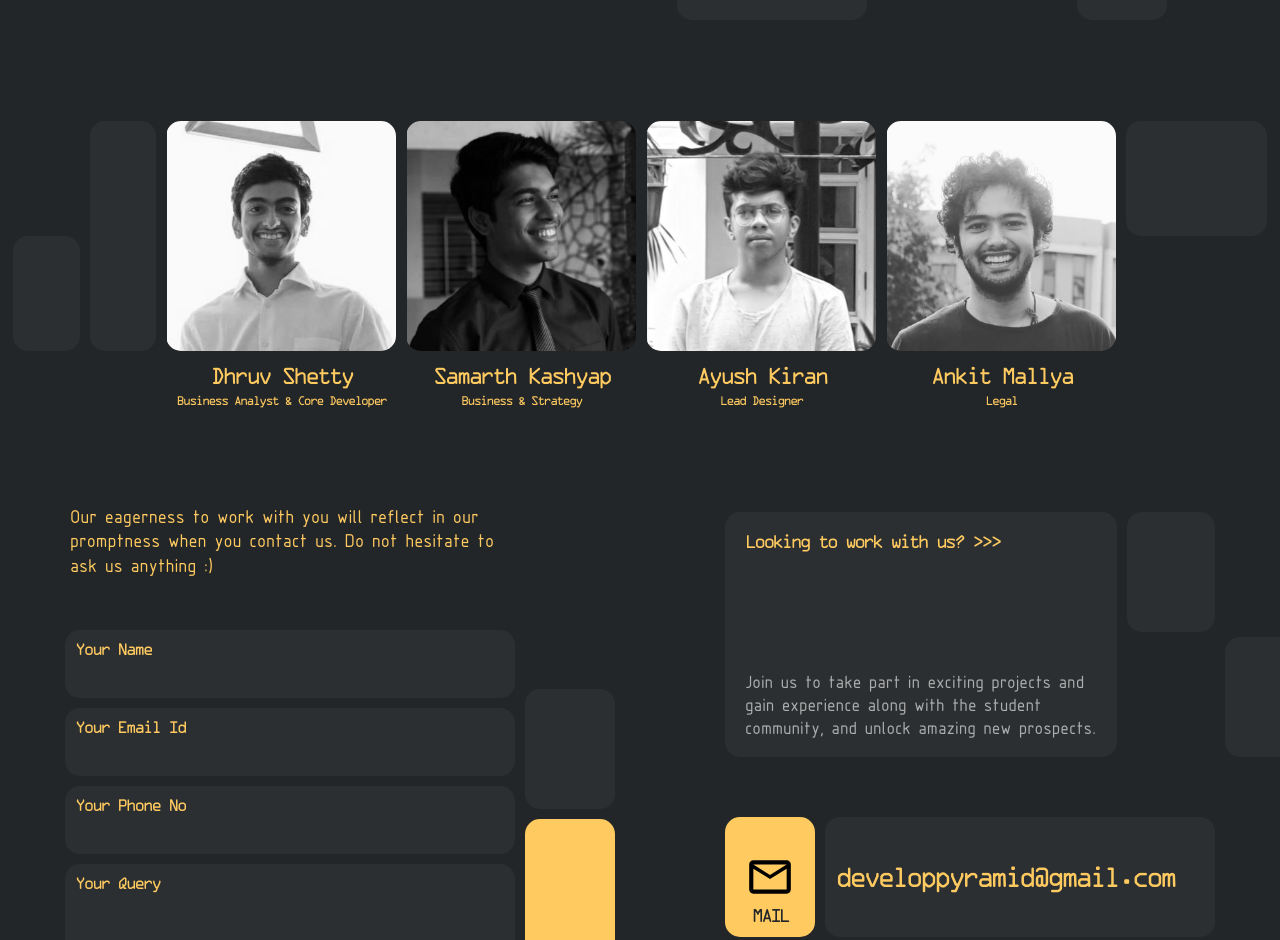
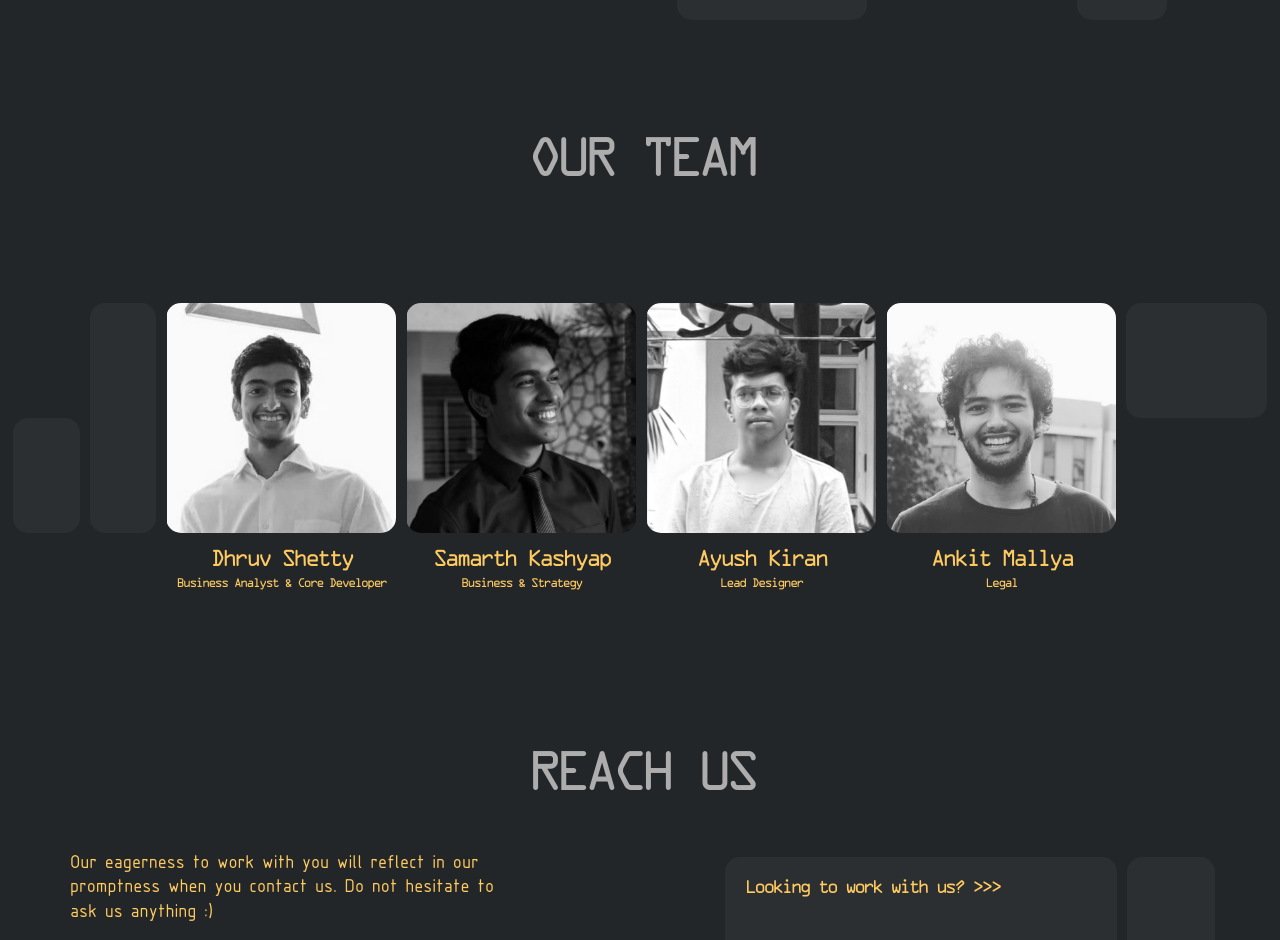
Before and after one commit to PyramidDevelopers/react-trainee, a React (Create React App) app: page / in a window 1280 px wide. Shown: the part 1860-2800 px from the top of the page. Built offline with nearby package versions, Linux system fonts and the light colour scheme.

Commit message:
Modified the components

```diff
--- a/src/components/footer/Footer.css
+++ b/src/components/footer/Footer.css
@@ -27,6 +27,9 @@
     margin-right: 30px;
     margin-left: 110px;
     background-color: #222629;
+    border: none;
+    cursor: pointer;
+    outline: none;
 }
 
 .footer-about-us-container {
@@ -85,12 +88,19 @@
 }
 
 .footer-logo {
-    margin: 20px 20px 120px;
+    margin-top: 20px;
+    margin-bottom: 120px;
+    margin-left: 15px;
     width: 50px;
     height: 70px;
-    vertical-align: middle;
 }
 
 .footer-icon {
     margin: 10px 7.5px 10px;
 }
+
+a, a:hover, a:focus, a:active {
+    text-decoration: none;
+    color: inherit;
+    cursor: pointer;
+}
--- /dev/null
+++ b/src/components/heading/Heading.css
@@ -0,0 +1,15 @@
+@font-face {
+    font-family: OCRAExtended;
+    src: url('../../fonts/OCRAEXT.TTF');
+}
+
+.heading-text {
+    margin-top: 100px;
+    margin-bottom: 20px;
+    font-family: OCRAExtended;
+    font-size: 60px;
+    line-height: 1.04;
+    letter-spacing: -8px;
+    text-align: center;
+    color: #adadad;
+}
--- /dev/null
+++ b/src/components/heading/Heading.js
@@ -0,0 +1,10 @@
+import React from 'react'
+import './Heading.css'
+
+export const Heading = (props) => {
+    return (
+        <div>
+            <div className="heading-text">{props.heading}</div>
+        </div>
+    )
+}
--- a/src/components/our team/OurTeam.js
+++ b/src/components/our team/OurTeam.js
@@ -1,10 +1,11 @@
 import React from 'react'
 import './OurTeam.css'
-import {TeamMember} from './TeamMember'
+import { TeamMember } from './TeamMember'
 import DhruvImg from '../../assets/dhruv-shetty.png'
 import SamarthImg from '../../assets/samarth-kashyap.png'
 import AyushImg from '../../assets/ayush-kiran.png'
 import AnkitImg from '../../assets/ankit-mallya.png'
+import { Heading } from '../heading/Heading'
 
 export const OurTeam = () => {
   let teamMembersData = [
@@ -14,13 +15,16 @@ export const OurTeam = () => {
     { name: "Ankit Mallya", designation: "Legal", image: AnkitImg }
   ]
   return (
-    <div className="team-container">
-      <div className = "rect-left-small" />
-      <div className = "rect-left-big" />
-      {teamMembersData.map((memberData) => {
-        return <TeamMember memberData = {memberData} />
-      })}
-      <div className = "rect-right" />
+    <div id="team">
+      <Heading heading="OUR TEAM" />
+      <div className="team-container">
+        <div className="rect-left-small" />
+        <div className="rect-left-big" />
+        {teamMembersData.map((memberData) => {
+          return <TeamMember memberData={memberData} />
+        })}
+        <div className="rect-right" />
+      </div>
     </div>
   )
 }
--- a/src/components/reach us/ReachUs.css
+++ b/src/components/reach us/ReachUs.css
@@ -125,12 +125,15 @@
     margin: 5px;
 }
 
-.reach-us-vertical-big-rect {
+.reach-us-submit-btn {
     width: 90px;
     height: 250px;
     border-radius: 15px;
     background-color: #ffca60;
     margin: 5px;
+    outline: none;
+    border: none;
+    cursor: pointer;
 }
 
 .reach-us-rect-text {
@@ -195,3 +198,8 @@
     text-align: left;
     color: #ffca60;
 }
+
+a, a:hover, a:focus, a:active {
+    text-decoration: none;
+    color: inherit;
+}
--- a/src/components/reach us/ReachUs.js
+++ b/src/components/reach us/ReachUs.js
@@ -3,6 +3,7 @@ import KeyboardReturnIcon from '@material-ui/icons/KeyboardReturn';
 import MailOutlineIcon from '@material-ui/icons/MailOutline';
 import PhoneOutlinedIcon from '@material-ui/icons/PhoneOutlined';
 import { fontSize } from '@material-ui/system'
+import { Heading } from '../heading/Heading'
 import './ReachUs.css'
 
 export const ReachUs = () => {
@@ -12,6 +13,8 @@ export const ReachUs = () => {
     let reachUsPhone = "9845309776";
 
     return (
+        <div id="reach">
+            <Heading heading="REACH US" />
             <div className="reach-us-section">
                 <div className="form-container">
                     <div className="reach-us-message">{message}</div>
@@ -35,14 +38,18 @@ export const ReachUs = () => {
                 <div className="form-submit-container">
                     <div className="reach-us-vertical-rect" />
                     <div className="reach-us-vertical-big-rect">
+                        <button type="submit" className="reach-us-submit-btn">
                             <KeyboardReturnIcon style={{ fontSize: 50 }} className="arrow-icon" />
                             <p className="reach-us-rect-text">SUBMIT</p>
+                        </button>
                     </div>
                 </div>
                 <div className="reach-us-right-container">
                     <div className="reach-us-right-upper">
                         <div className="looking-to-work-container">
+                            <a href="https://docs.google.com/forms/d/e/1FAIpQLSc4oE1Hlg9-EBe4OhM_-fkri0RjVlCE-3sL33FJ2_6v8guKTg/viewform">
                                 <p className="work-with-us-ques">Looking to work with us? >>></p>
+                            </a>
                             <div className="work-with-us-message">{joinUsText}</div>
                         </div>
                         <div className="reach-us-vertical-rect" />
@@ -71,5 +78,6 @@ export const ReachUs = () => {
                     <div className="reach-us-vertical-rect" />
                 </div>
             </div>
+        </div>
     )
 }
--- a/src/components/what/What.js
+++ b/src/components/what/What.js
@@ -11,7 +11,7 @@ export const What = () => {
     let paragraph2 = "We use Flutter for our front end which is the latest framework by Google and Firebase for our backend which is one of the world's leading Backend services used by companies like Alibaba, Accenture and Twitch."
 
     return (
-        <div className = "what-section">
+        <div className = "what-section" id = "what">
             <div className="what-left-section">
                 <div className="what-left-top">
                     <div className="left-top-first-section">
--- a/src/components/who/Who.css
+++ b/src/components/who/Who.css
@@ -71,3 +71,8 @@
 .logo {
     margin: 30px 20px 30px;
 }
+
+a, a:hover, a:focus, a:active {
+    text-decoration: none;
+    color: inherit;
+}
--- a/src/components/who/Who.js
+++ b/src/components/who/Who.js
@@ -15,27 +15,33 @@ export const Who = () => {
     let paragraph2 = "We may still be in college but we bring a vast skillset to the table. We have made comprehensive and quality digital products for numerous clients."
 
     return (
-        <div className="who-section">
-            <InfoText question = {question} paragraph1 = {paragraph1} paragraph2 = {paragraph2} />
+        <div className="who-section" id = "who">
+            <InfoText question={question} paragraph1={paragraph1} paragraph2={paragraph2} />
             <div className="vertical-rect" />
             <div className="upper-lower-image-container">
-                <img src = {upperImg} alt = "" className = "upper-lower-image" />
-                <img src = {lowerImg} alt = "" className = "upper-lower-image" />
+                <img src={upperImg} alt="" className="upper-lower-image" />
+                <img src={lowerImg} alt="" className="upper-lower-image" />
             </div>
             <div className="logos-image-container">
                 <div className="logos-container">
                     <div className="logo-rect">
-                        <LinkedInIcon style= {{fontSize : 50}} className = "logo" />
+                        <a href="https://www.linkedin.com/company/pyramid-developers/" target = "_blank" rel = "noreferrer">
+                            <LinkedInIcon style={{ fontSize: 50 }} className="logo" />
+                        </a>
                     </div>
                     <div className="logo-rect">
-                        <InstagramIcon style= {{fontSize : 50}} className = "logo" />
+                        <a href="https://www.instagram.com/pyramid_developers/" target = "_blank" rel = "noreferrer">
+                            <InstagramIcon style={{ fontSize: 50 }} className="logo" />
+                        </a>
                     </div>
                     <div className="logo-rect">
-                        <FacebookIcon style= {{fontSize : 50}} className = "logo" />
+                        <a href="https://www.facebook.com/PyramidDeveloper" target = "_blank" rel = "noreferrer">
+                            <FacebookIcon style={{ fontSize: 50 }} className="logo" />
+                        </a>
                     </div>
                 </div>
                 <div className="right-image-container">
-                    <img src = {rightImg} alt = "" className = "right-image" />
+                    <img src={rightImg} alt="" className="right-image" />
                     <div className="vertical-rect" />
                 </div>
                 <div className="lower-rect" />
--- a/src/components/why/Why.js
+++ b/src/components/why/Why.js
@@ -10,7 +10,7 @@ export const Why = () => {
     let paragraph2 = "If you partner with Pyramid, We will ensure that you receive an end product that exceeds expectations. We follow Agile Development practices to ensure we fulfil our promises."
 
     return (
-        <div className="why-section">
+        <div className="why-section" id = "why">
             <InfoText question={question} paragraph1={paragraph1} paragraph2={paragraph2} />
             <div className="why-left-image-container">
                 <img src={leftImage} className="why-left-image" alt="" />
```
Also changed, not shown: src/components/footer/Footer.js (+24 -2 lines). Lines whose indentation alone changed are shown as unchanged.
